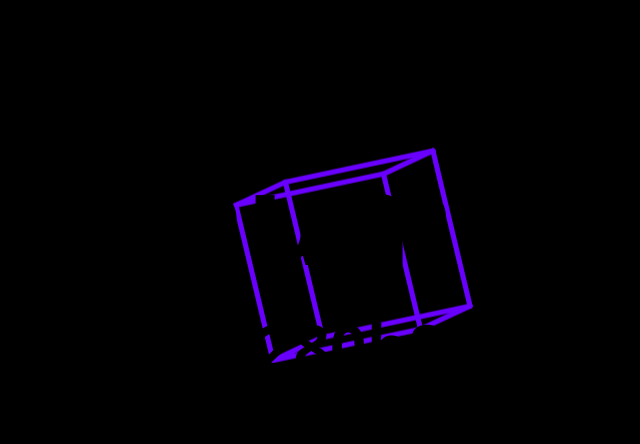
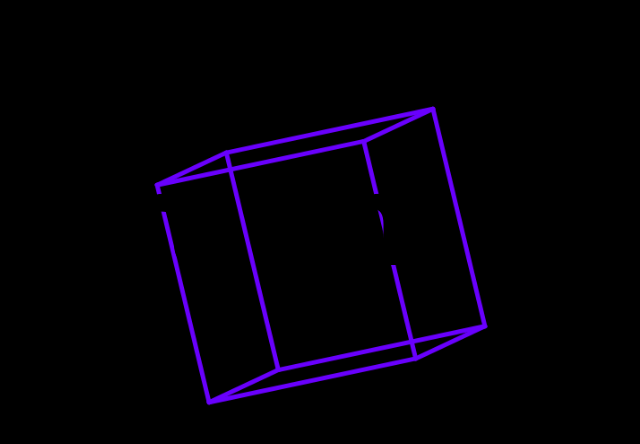
Before and after one commit to YoruAlptraum/my-website, a SvelteKit app: page / in a window 1280 px wide. Shown: the top 444 px of the page, without its empty margins (607-1247 px from the left). Built offline with nearby package versions, Linux system fonts and the light colour scheme.

Commit message:
Fixed cube resize issues
Fixed issues with cube not resizing with the window size

```diff
--- a/src/routes/+page.svelte
+++ b/src/routes/+page.svelte
@@ -14,9 +14,9 @@
 <div class="hero">
     <div class="info">
         <h1>Yoru Alptraum</h1>
-        <h2>Software Developer w{width}h{height}</h2>
+        <h2>Software Developer</h2>
     </div>
     <div id="anim">
-        <Cube w={width*0.4} h={height*0.4} color="#6900FD"/>
+        <Cube w={500} h={500} color="#6900FD"/>
     </div>
 </div>
--- a/src/routes/cube.svelte
+++ b/src/routes/cube.svelte
@@ -1,8 +1,8 @@
 <script>
     import { onMount } from 'svelte';
 
-    export let w = 500;
-    export let h = 300;
+    export let w = 400;
+    export let h = 400;
     export let color = "purple";
 
     // constants
@@ -104,4 +104,4 @@
     }
 </script>
 
-<canvas bind:this={canvas} width={w} height={h}></canvas>
+<canvas id='cube' bind:this={canvas} width={w} height={h}></canvas>
--- a/src/routes/style.css
+++ b/src/routes/style.css
@@ -24,7 +24,12 @@ body {
 
 #anim {
     position: absolute;
-    transform: translate(45vw, -23vw);
+    transform: translate(45vw, -28vw);
     z-index: -1;
     margin: auto;
 }
+
+#cube {
+    width: 35vw;
+    height: 35vw;
+}
```
